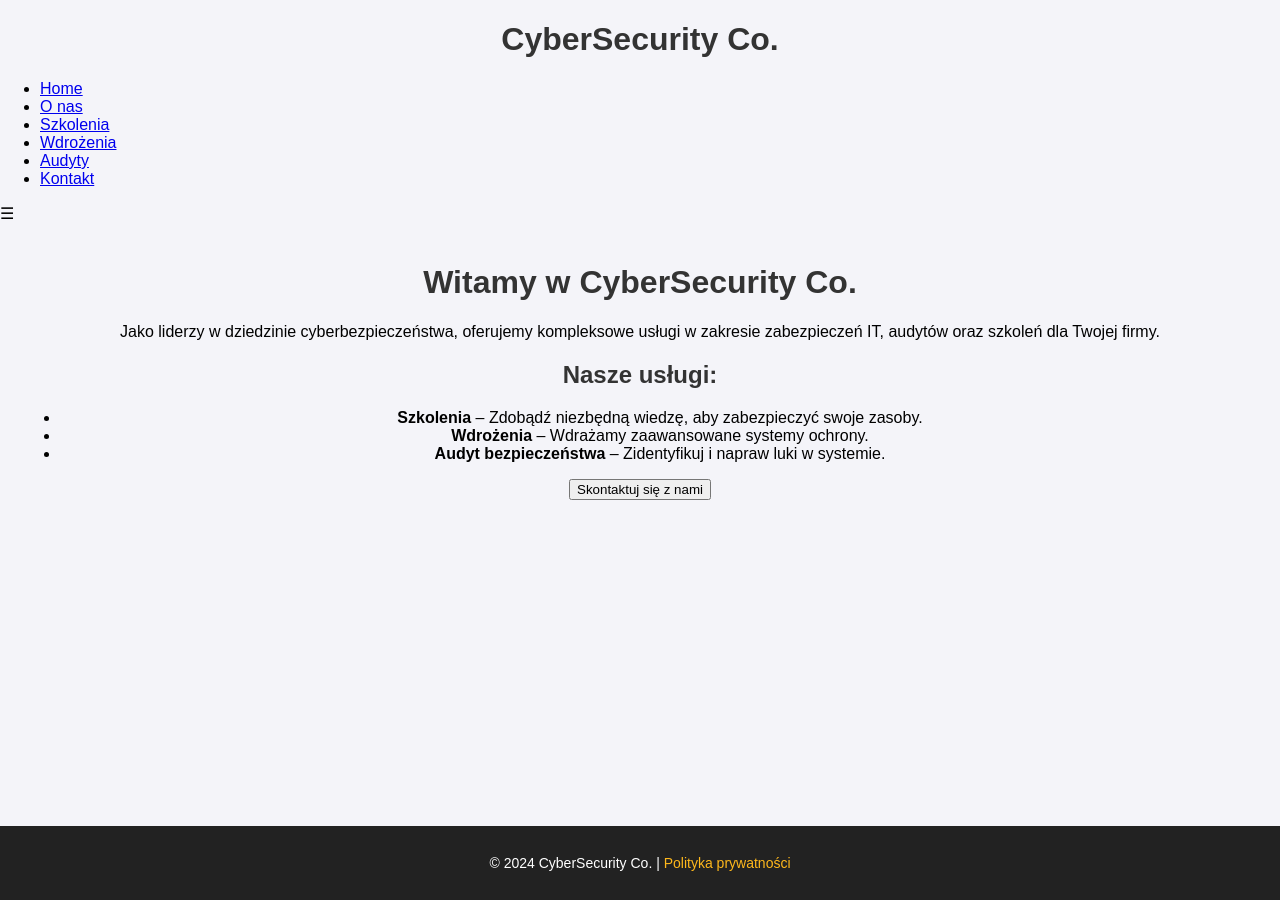
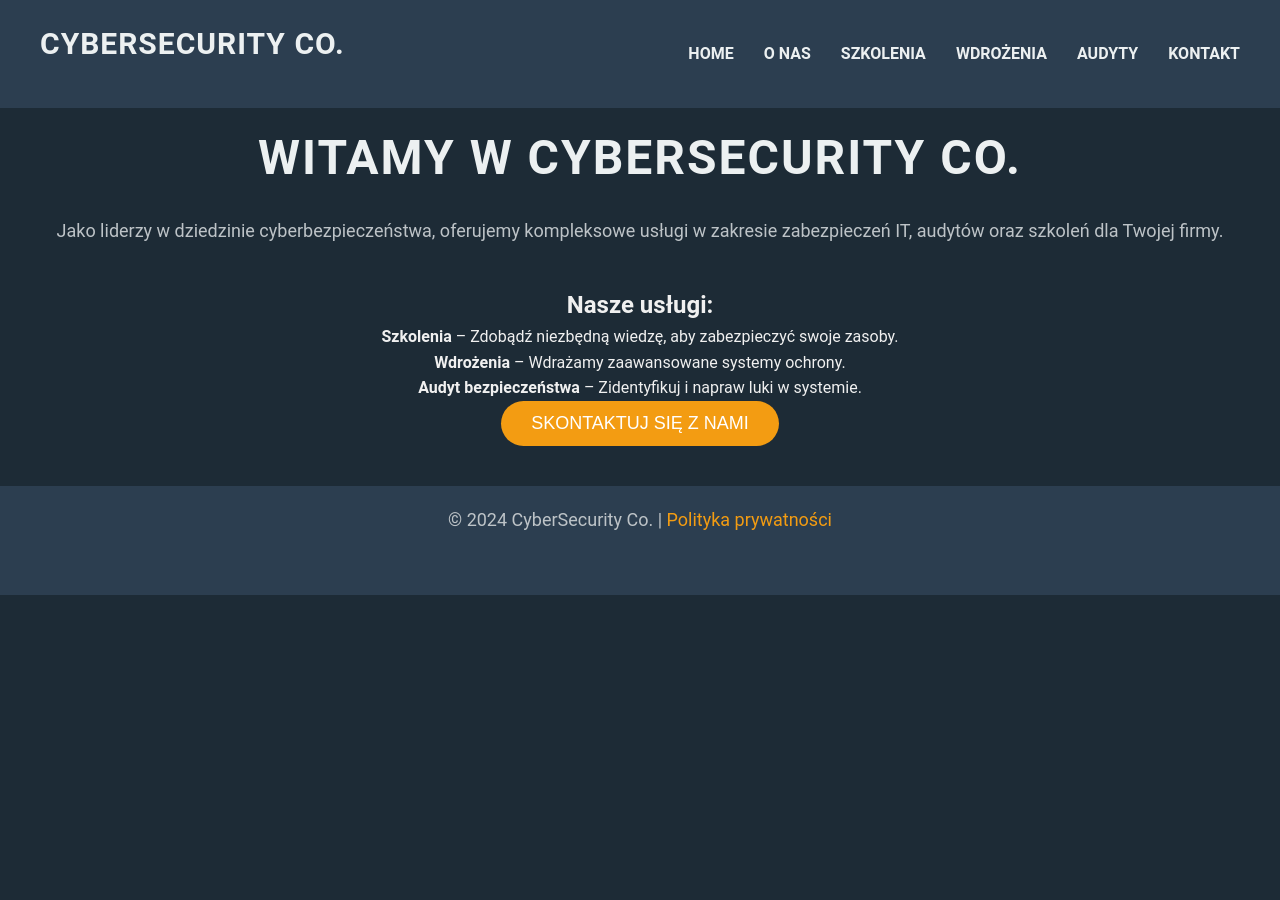
Before and after one commit to dadmins1984/Web, a Jekyll site: the page built from index.md, in a window 1280 px wide. Built offline with Jekyll 4.4.1, drawn with Linux system fonts in a browser that asks for light colours.

Commit message:
fdsafasd

```diff
--- a/assets/css/style.css
+++ b/assets/css/style.css
@@ -1,57 +1,179 @@
-/* Główne style strony */
-
-body {
-    font-family: 'Arial', sans-serif;
-    background-color: #f4f4f9;
+/* Resetowanie domyślnych styli */
+* {
     margin: 0;
     padding: 0;
+    box-sizing: border-box;
+  }
+
+  /* Tło strony */
+  body {
+    font-family: 'Roboto', sans-serif;
+    background: #1d2b36; /* Ciemny niebieski z nutą granatu */
+    color: #f0f0f0;
+    line-height: 1.6;
+    padding: 0;
+    min-height: 100vh;
     display: flex;
     flex-direction: column;
-    min-height: 100vh; /* Upewnia się, że body zajmuje pełną wysokość */
   }
 
-  main {
-    flex: 1;  /* Gwarantuje, że main będzie elastyczny i zajmuje przestrzeń */
-    padding: 20px;
-    text-align: center;
+  /* Nagłówek strony */
+  header {
+    display: flex;
+    justify-content: space-between;
+    align-items: center;
+    padding: 20px 40px;
+    background-color: #2c3e50; /* Ciemniejszy odcień granatu */
+    position: fixed;
+    top: 0;
+    left: 0;
+    right: 0;
+    z-index: 10;
   }
 
-  /* Styl przycisku "Skontaktuj się z nami" */
-  .contact-btn {
-    padding: 12px 25px;
+  /* Logo */
+  header .logo h1 {
+    font-size: 30px;
+    color: #ecf0f1; /* Jasny szary */
+    font-weight: 700;
+    text-transform: uppercase;
+    letter-spacing: 1px;
+  }
+
+  /* Nawigacja */
+  nav {
+    display: flex;
+  }
+
+  nav ul {
+    display: flex;
+    list-style: none;
+  }
+
+  nav ul li {
+    margin-left: 30px;
+  }
+
+  nav a {
+    color: #ecf0f1;
+    text-decoration: none;
     font-size: 16px;
-    background-color: #0056b3;
-    color: white;
+    font-weight: bold;
+    text-transform: uppercase;
+    padding: 5px 0;
+    transition: color 0.3s ease;
+  }
+
+  nav a:hover {
+    color: #f39c12; /* Złoto jako wyróżniający akcent */
+  }
+
+  /* Styl dla hamburgera (mobilne) */
+  .hamburger {
+    display: none;
+    font-size: 30px;
+    color: #ecf0f1;
+    cursor: pointer;
+  }
+
+  /* Menu rozwijane dla urządzeń mobilnych */
+  @media (max-width: 768px) {
+    nav {
+      display: none;
+    }
+
+    .hamburger {
+      display: block;
+    }
+
+    nav.active {
+      display: block;
+    }
+
+    nav ul {
+      flex-direction: column;
+      background-color: #34495e; /* Tło menu */
+      position: absolute;
+      top: 60px;
+      left: 0;
+      right: 0;
+      padding: 20px;
+      z-index: 5;
+    }
+
+    nav ul li {
+      margin: 10px 0;
+    }
+
+    nav a {
+      font-size: 18px;
+      color: #ecf0f1;
+    }
+
+    nav a:hover {
+      color: #f39c12;
+    }
+  }
+
+  /* Sekcje treści */
+  main {
+    text-align: center;
+    padding-top: 120px;
+  }
+
+  main .content-container {
+    max-width: 1000px;
+    width: 100%;
+    padding: 40px;
+    background-color: #34495e; /* Ciemniejszy odcień szarości */
+    border-radius: 10px;
+    box-shadow: 0 10px 30px rgba(0, 0, 0, 0.1);
+  }
+
+  h1 {
+    font-size: 48px;
+    color: #ecf0f1;
+    margin-bottom: 20px;
+    font-weight: 600;
+    text-transform: uppercase;
+    letter-spacing: 2px;
+  }
+
+  p {
+    font-size: 18px;
+    color: #bdc3c7;
+    margin-bottom: 40px;
+    line-height: 1.6;
+  }
+
+  /* Przycisk CTA */
+  button {
+    background-color: #f39c12;
+    color: #ffffff;
+    padding: 15px 30px;
     border: none;
-    border-radius: 5px;
+    border-radius: 50px;
+    font-size: 18px;
     cursor: pointer;
-    margin-top: 20px;  /* Dodanie przestrzeni nad przyciskiem */
-    margin-bottom: 30px;  /* Odsunięcie przycisku o dwa entery */
-    display: inline-block; /* Sprawia, że przycisk jest wyświetlany jako blok, umożliwiając stylowanie */
+    text-transform: uppercase;
     transition: background-color 0.3s ease;
   }
 
-  .contact-btn:hover {
-    background-color: #004080;
+  button:hover {
+    background-color: #e67e22;
   }
 
-  /* Stylizacja stopki, aby była zawsze na dole ekranu */
+  /* Stopka */
   footer {
-    position: fixed;
-    bottom: 0;
-    left: 0;
-    width: 100%;
-    background-color: #222;
-    color: white;
+    background-color: #2c3e50;
+    color: #ecf0f1;
     text-align: center;
-    padding: 15px 0;
+    padding: 20px;
     font-size: 14px;
-    font-family: 'Arial', sans-serif;
-    z-index: 1000;  /* Gwarantuje, że stopka będzie zawsze na wierzchu */
   }
 
   footer a {
-    color: #ffb81c;
+    color: #f39c12;
     text-decoration: none;
   }
 
@@ -59,16 +181,42 @@ body {
     text-decoration: underline;
   }
 
-  /* Zastosowanie wyśrodkowanego tekstu */
-  h1, h2, h3 {
-    color: #333;
-    text-align: center;
+  /* Style sekcji dla podstron */
+  section {
+    margin-top: 100px;
+    padding: 50px 0;
+    background: #1d2b36;
+    color: #ecf0f1;
   }
 
-  /* Dodatkowe poprawki dla responsywności */
-  @media screen and (max-width: 600px) {
-    .contact-btn {
-      width: 100%; /* Sprawia, że przycisk będzie zajmować pełną szerokość ekranu na małych urządzeniach */
-      padding: 15px;
-    }
+  section h2 {
+    font-size: 36px;
+    font-weight: 700;
+    margin-bottom: 30px;
+    text-transform: uppercase;
+    letter-spacing: 1px;
   }
+
+  section p {
+    font-size: 18px;
+    line-height: 1.6;
+    max-width: 900px;
+    margin: 0 auto;
+    color: #bdc3c7;
+  }
+
+  /* Kolory przycisków */
+  button {
+    background-color: #f39c12;
+    color: white;
+    font-size: 18px;
+    padding: 12px 30px;
+    border: none;
+    border-radius: 25px;
+    cursor: pointer;
+    transition: all 0.3s ease;
+  }
+
+  button:hover {
+    background-color: #e67e22;
+  }
```
